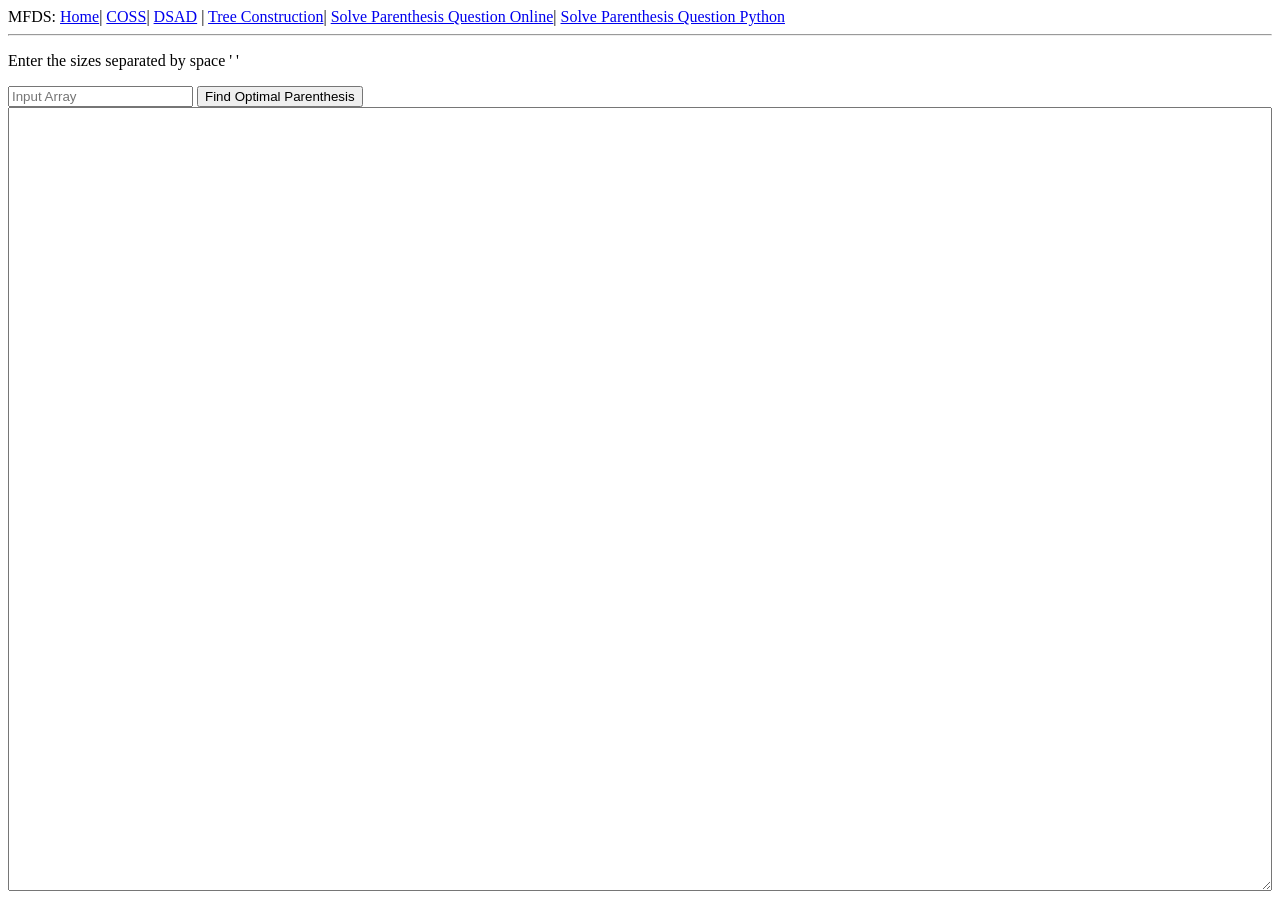
After one commit to harshasridhar/MFDS, a Flask app: page /parenthesis_py in a window 1280 px wide. The commit adds this page. Run offline with Flask 2, Linux system fonts and the light colour scheme.

Commit message:
added page for parenthesis optimization problem

```diff
--- a/app.py
+++ b/app.py
@@ -1,5 +1,5 @@
 from flask import Flask, render_template, flash, redirect, request
-from forms import MainForm, M2, M3, CacheReplacementAlgo, BuildTree, PreIn, PostIn
+from forms import MainForm, M2, M3, CacheReplacementAlgo, BuildTree, PreIn, PostIn, Parenthesis
 from descMatrix import describeMatrix
 from simulation import lru, fifo, lfu
 from Problem import Problem
@@ -84,6 +84,19 @@ def preIn():
 	prein.traversal=tree.getTreeRepresentation(order='post')
 	return render_template('prein.html',form=prein)
 
+@app.route('/parenthesis',methods=['GET'])
+def parenthesis():
+	return render_template('parenthesis.html',arr="",output='')
+from code import main
+@app.route('/parenthesis_py',methods=['GET','POST'])
+def parenthesis_post():
+	parenthesis=Parenthesis()
+	if request.method == 'POST':
+		int_array = [int(i) for i in parenthesis.arr.raw_data[0].strip().split(',')]
+		output=main(int_array)
+		parenthesis.output = output
+	return render_template('parenthesis_python.html',form=parenthesis)
+
 @app.route('/postin',methods=['POST'])
 def postIn():
 	postin=PostIn()
--- /dev/null
+++ b/code.py
@@ -0,0 +1,90 @@
+# A space optimized python3 program to
+# print optimal parenthesization in
+# matrix chain multiplication.
+
+print_message=""
+def printParenthesis(m, j, i ):
+	global print_message
+
+	# Displaying the parenthesis.
+	if j == i:
+
+		# The first matrix is printed as
+		# 'A', next as 'B', and so on
+		print_message += str(chr(65+j))
+		#print(chr(65 + j), end = "")
+		return;
+	else:
+		#print("(", end = "")
+		print_message += "("
+
+		# Passing (m, k, i) instead of (s, i, k)
+		printParenthesis(m, m[j][i] - 1, i)
+
+		# (m, j, k+1) instead of (s, k+1, j)
+		printParenthesis(m, j, m[j][i])
+		print_message += ")"
+		#print (")", end = "" )
+
+def matrixChainOrder(p, n):
+	global print_message
+
+	# Creating a matrix of order
+	# n*n in the memory.
+	m = [[0 for i in range(n)]
+			for i in range (n)]
+
+	for l in range (2, n + 1):
+		for i in range (n - l + 1):
+			j = i + l - 1
+
+			# Initializing infinity value.
+			m[i][j] = float('Inf')
+			#print('i={}, j={}'.format(i+1,j+1))
+			print_message +='i={}, j={}\n'.format(i+1,j+1)
+			min_index=-1
+			for k in range (i, j):
+				q = (m[i][k] + m[k + 1][j] +
+					(p[i] * p[k + 1] * p[j + 1]));
+				#print('\tk={}, m[{}][{}]+m[{}][{}]+(p{}*p{}*p{})={}+{}+{}={}'.format(k+1,i+1,k+1,k+2,j+1,i,k+1,j+1,m[i][k],m[k+1][j],p[i]*p[k+1]*p[j+1],q))
+				print_message +='\tk={}, m[{}][{}]+m[{}][{}]+(p{}*p{}*p{})={}+{}+{}={}\n'.format(k+1,i+1,k+1,k+2,j+1,i,k+1,j+1,m[i][k],m[k+1][j],p[i]*p[k+1]*p[j+1],q)
+				if (q < m[i][j]):
+					m[i][j] = q
+
+					# Storing k value in opposite index.
+					m[j][i] = k + 1
+					min_index=k+1
+			#print('Min is {}, for k={}'.format(m[i][j],min_index))
+			print_message += '   Min is {}, for k={}\n'.format(m[i][j],min_index)
+	return m;
+def main(arr):
+	global print_message
+	print_message = ""
+	# Driver Code
+	#arr = [4, 10, 3, 12, 20,7]
+	n = len(arr) - 1
+
+	m = matrixChainOrder(arr, n) # Forming the matrix m
+
+	#print("Optimal Parenthesization is: ", end = "")
+	print_message += "Optimal Parenthesization is: "
+
+	# Passing the index of the bottom left
+	# corner of the 'm' matrix instead of
+	# passing the index of the top right
+	# corner of the 's' matrix as we used
+	# to do earlier. Everything is just opposite
+	# as we are using the bottom half of the
+	# matrix so assume everything opposite even
+	# the index, take m[j][i].
+	printParenthesis(m, n - 1, 0)
+	print_message += "\n"
+	#print()
+	print_message += str(m)
+	#print(m)
+	#print("\nOptimal Cost is :", m[0][n - 1])
+	print_message += "\nOptimal Cost is: {}".format(m[0][n-1])
+	# This code is contributed by Akash Gupta.
+	return print_message
+
+#print(main([4,10,3,12,20,7]))
--- a/forms.py
+++ b/forms.py
@@ -66,3 +66,8 @@ class PreIn(TreeForm):
 class PostIn(TreeForm):
 	postorder = TextField(render_kw={'placeholder':'PreOrder Traversal'})
 	submit=SubmitField('Find PreOrder traversal')
+
+class Parenthesis(TreeForm):
+	arr=TextField(render_kw={'placeholder':'Input Array'})
+	output=''
+	submit=SubmitField('Find Optimal Parenthesis')
--- a/templates/index.html
+++ b/templates/index.html
@@ -11,7 +11,9 @@
 		MFDS:
 		<a href="/">Home</a>|
 		<a href="/coss/cache_replacement_algo">COSS</a>|
-		<a href="/dsad">DSAD</a> | <a href="/dsad/tree">Tree Construction</a>
+		<a href="/dsad">DSAD</a> | <a href="/dsad/tree">Tree Construction</a>|
+		<a href="/parenthesis">Solve Parenthesis Question Online</a>|
+		<a href="/parenthesis_py">Solve Parenthesis Question Python</a>
 		</div>
         <hr>
         {% block content %}{% endblock %}
--- a/templates/matrix.html
+++ b/templates/matrix.html
@@ -1,7 +1,6 @@
 {% extends "index.html" %}
 
 {% block content %}
-	Oyeee!
 	<form action="/matrix/{{choice}}" method="post" novalidate>
             {{ form.hidden_tag() }}
             Choice is {{choice}}<br>
--- /dev/null
+++ b/templates/parenthesis.html
@@ -0,0 +1,5 @@
+{% extends "index.html" %}
+
+{% block content %}
+<iframe src="https://onlinegdb.com/rJVL1B8H_" style="width:100%; height:100%"></iframe>
+{% endblock %}
--- /dev/null
+++ b/templates/parenthesis_python.html
@@ -0,0 +1,11 @@
+{% extends "index.html" %}
+{% block content %}
+<form action="/parenthesis_py" method="post">
+    <p>Enter the sizes separated by space ' '</p>
+    {{form.arr}}
+    {{form.submit}}<br>
+    <textarea readonly style="width:100%; height:100%">
+    {{form.output}}
+   </textarea>
+</form>
+{% endblock %}
```
